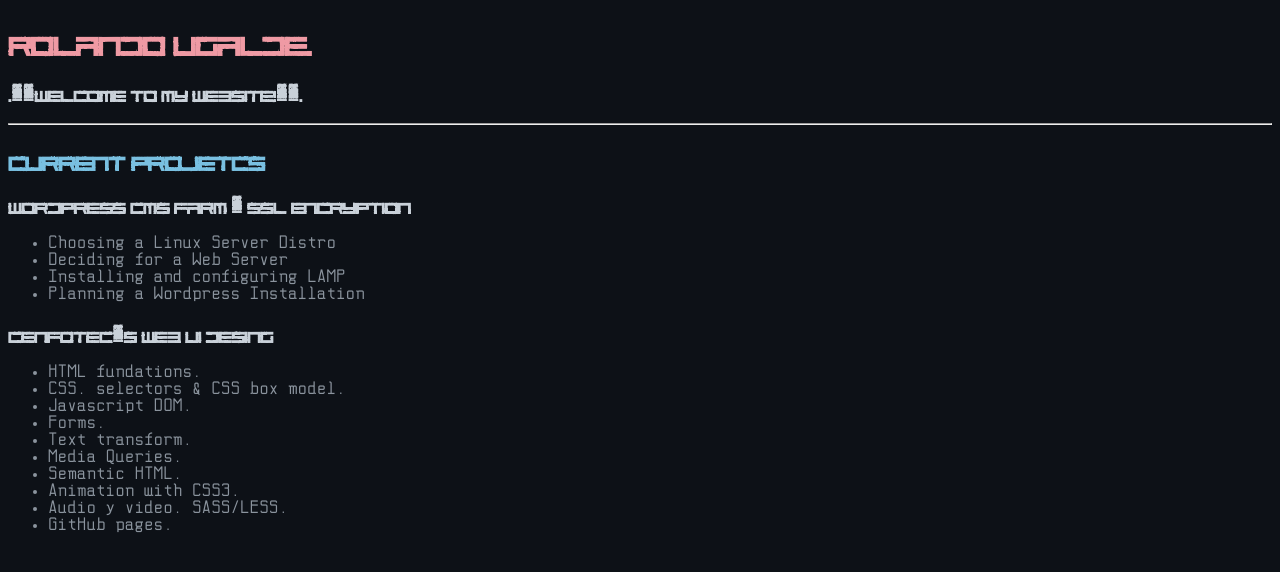
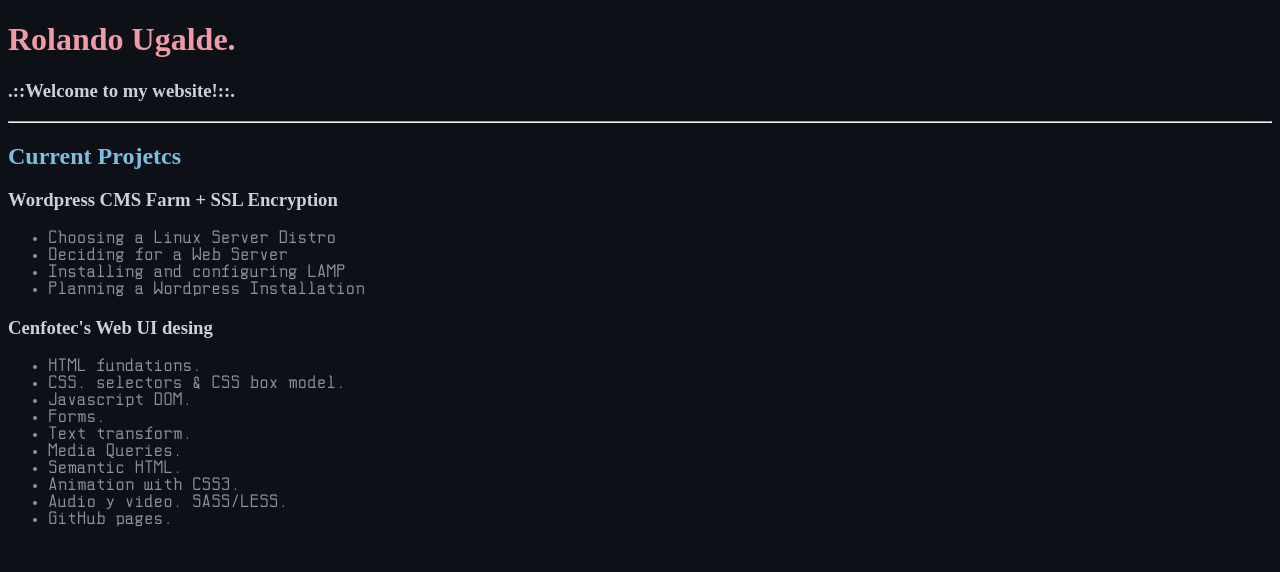
Before and after one commit to rolandougalde/rolandougalde.github.io, a Jekyll site: the page built from index.md, in a window 1280 px wide. Shown: the top 572 px of the page. Built offline with Jekyll 4.4.1, drawn with Linux system fonts in a browser that asks for light colours; our own code applies the rules of GitHub Pages for plain Markdown files.

Commit message:
Update default.css

```diff
--- a/assets/css/default.css
+++ b/assets/css/default.css
@@ -17,8 +17,8 @@ body {
 }
 
 @font-face {
-    font-family: "Mom's Typewriter";
-    src: url('../fonts/code-predators-regular.ttf')  format('opentype');
+    font-family: "Neoland Script";
+    src: url('../fonts/neoland-script.ttf')  format('opentype');
 }
 
 @font-face {
```
